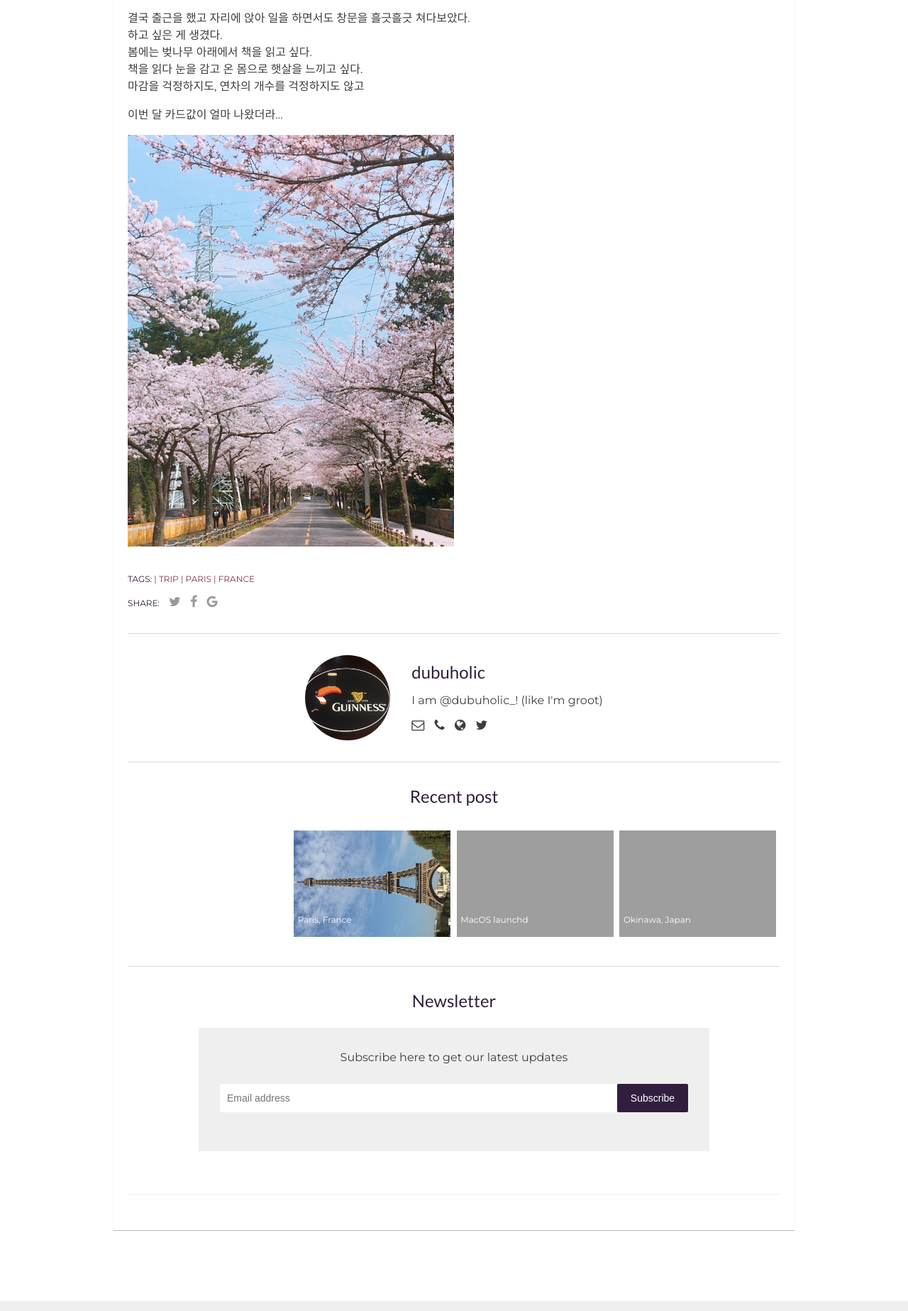
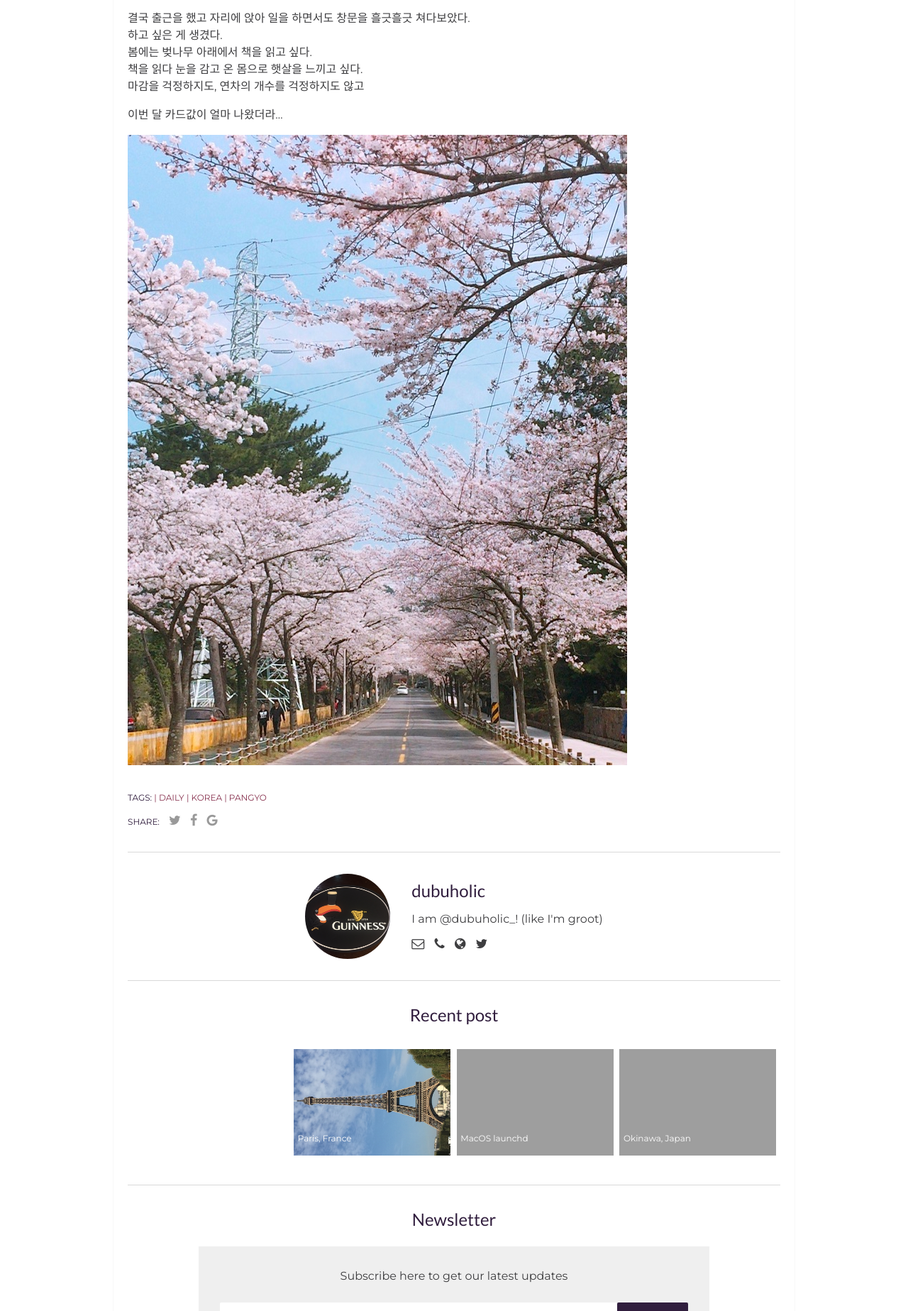
Before and after one commit to HAEZZA/HAEZZA.github.io, a Jekyll site: the page built from _posts/2018-10-16-Under-The-Cherry-Blossom-Tree.markdown, in a window 1280 px wide. Shown: the part 1078-2925 px from the top of the page at 71% size. Built offline with Jekyll 4.4.1, drawn with Linux system fonts in a browser that asks for light colours; comment, search, counter and statistics services are not loaded; grey boxes are pictures that could not be loaded.

Commit message:
오류 수정

```diff
--- a/_posts/2018-10-16-Under-The-Cherry-Blossom-Tree.markdown
+++ b/_posts/2018-10-16-Under-The-Cherry-Blossom-Tree.markdown
@@ -4,8 +4,8 @@ title: "Under The Cherry Blossom Tree"
 date: 2019-08-07 14:45:00 +0900
 description: 벚나무 아래에서 느꼈던 행복했던 일주일 # Add post description (optional)
 img: 2019-08-07-cherry-blossome(2).JPG # Add image post (optional)
-tags: [Trip, Paris, France]
-categories: trip
+tags: [Daily, Korea, Pangyo]
+categories: daily
 author: DUBUHOLIC # Add name author (optional)
 ---
 
@@ -38,4 +38,4 @@ author: DUBUHOLIC # Add name author (optional)
 
 이번 달 카드값이 얼마 나왔더라...
 
-![etretat]({{site.baseurl}}/assets/img/2019-08-07-cherry-blossome.JPG){: width="50%" height="50%"}
+![제주 한라수목원 초입]({{site.baseurl}}/assets/img/2019-08-07-cherry-blossome.jpg)
--- a/_posts/2019-08-07-Paris-France.markdown
+++ b/_posts/2019-08-07-Paris-France.markdown
@@ -4,8 +4,8 @@ title: "Paris, France"
 date: 2018-10-16 22:59:00 +0900
 description: 그토록 고대하던 파리에 가다! # Add post description (optional)
 img: 2016-09-13-eiffel-tower.JPG # Add image post (optional)
-tags: [Daily, Paris, France]
-categories: daily
+tags: [Trip, Paris, France]
+categories: trip
 author: dub # Add name author (optional)
 ---
 
```
